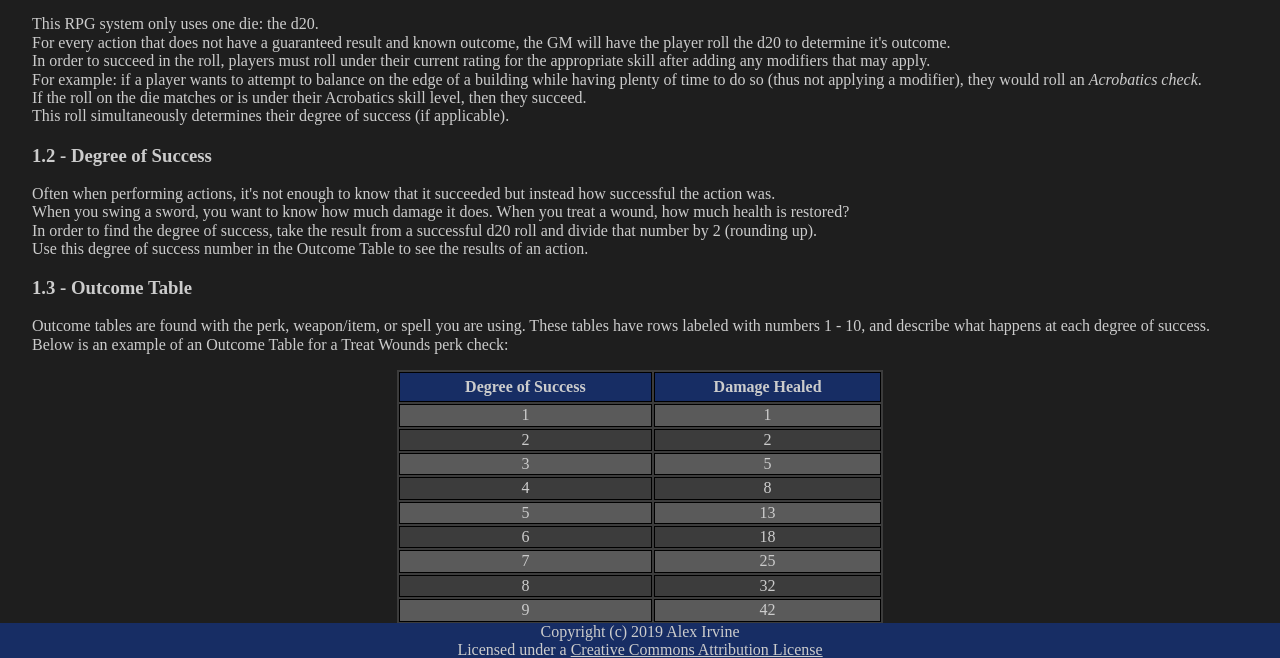
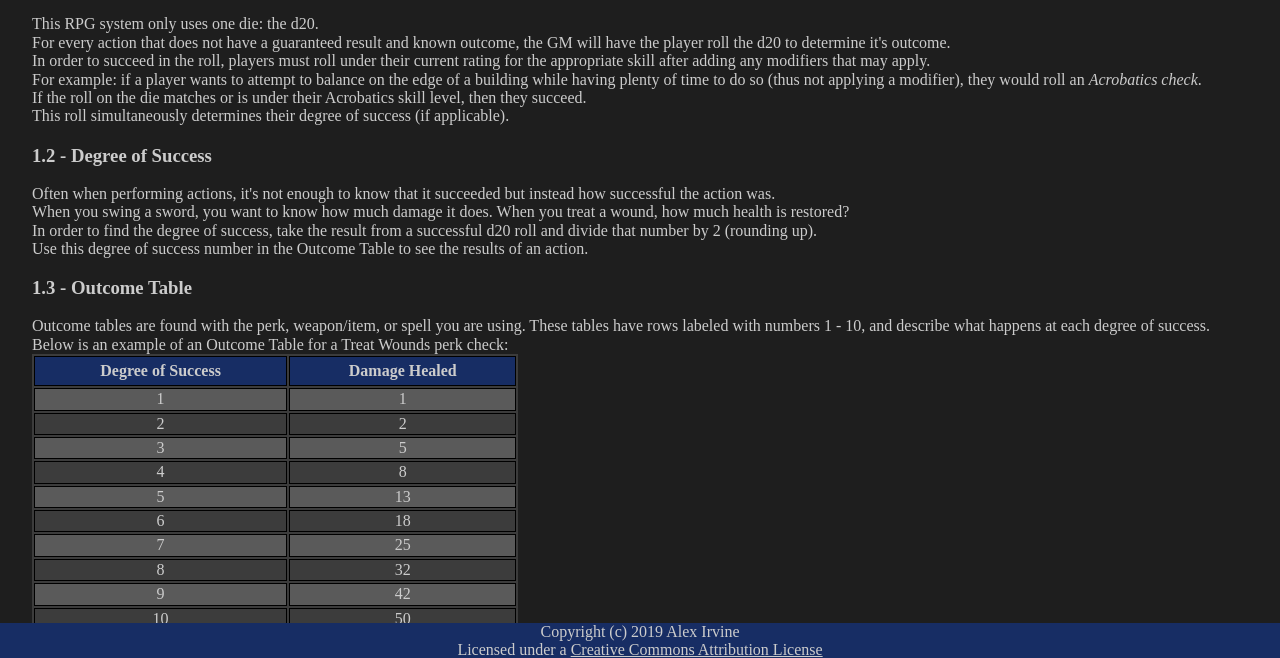
Before and after one commit to EternalPractice/EternalPractice.github.io, a plain HTML site: page index.html in a window 1280 px wide. Both pictures are taken after a click on the link "Rules". Shown: the part 141-799 px from the top of the page. Drawn offline with Linux system fonts and the light colour scheme.

Commit message:
Update in style? Might be a mistake

```diff
--- a/css/mainStyle.css
+++ b/css/mainStyle.css
@@ -80,7 +80,7 @@ p {
   text-align: center;
 
   background: rgb(60, 60, 60);
-  margin: 1em auto;
+  margin: 1em0 auto;
   width: 40%;
 }
 
```
